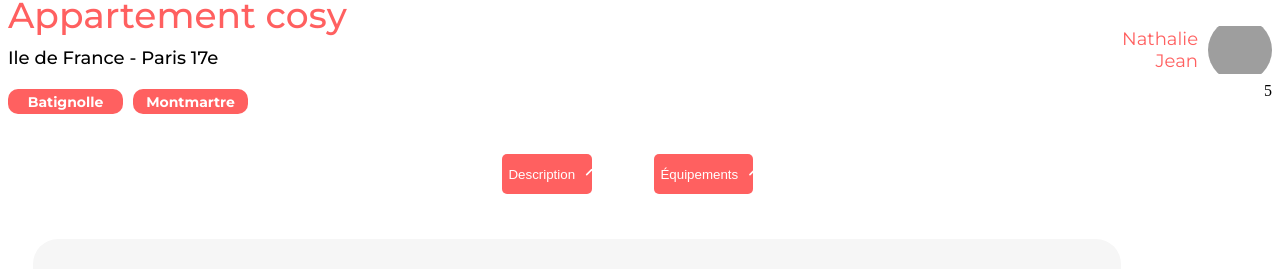
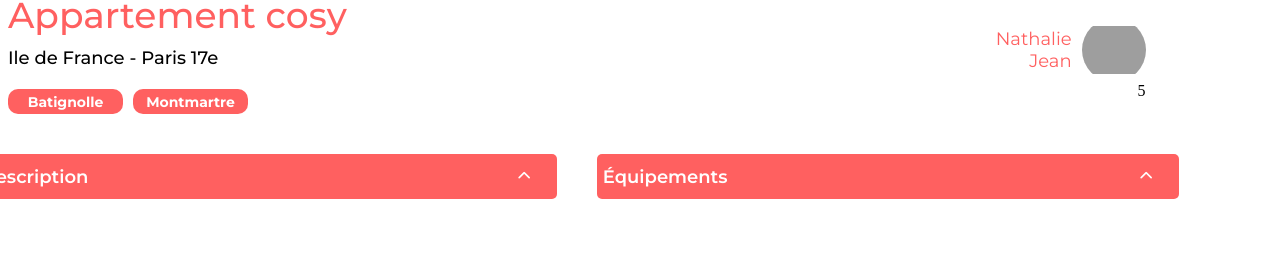
Before and after one commit to Dasher8/kasa_site, a React (Vite) app: page / in a window 1280 px wide. Shown: the part 807-1076 px from the top of the page. Built offline with nearby package versions, Linux system fonts and the light colour scheme; grey boxes are pictures that could not be loaded; a web font is replaced by a local one.

Commit message:
fix: fix space between drop btn and dropdown content

```diff
--- a/src/components/description/styles.scss
+++ b/src/components/description/styles.scss
@@ -1,4 +1,5 @@
 .ddd {
+    width: 90%;
   display: flex;
   flex-direction: column;
   .description-container {
@@ -95,5 +96,7 @@
     justify-content: center;
     align-items: center;
     flex-direction: row;
+    box-sizing: border-box;
+    margin-bottom: 50px;
   }
 }
--- a/src/components/dropdown/index.jsx
+++ b/src/components/dropdown/index.jsx
@@ -14,7 +14,7 @@ function Dropdown({ title, children }) {
     <>
       <div className="dropdown">
         <button className="drop-btn" onClick={toggleDropdown}>
-          <span>{title}</span>
+          <p>{title}</p>
           <i className={`fa-solid fa-chevron-${isOpen ? "down" : "up"}`}></i>
         </button>
         {isOpen && <div className="dropdown-content">{children}</div>}
--- a/src/components/dropdown/styles.scss
+++ b/src/components/dropdown/styles.scss
@@ -1,7 +1,10 @@
 .dropdown {
+  width: 582px;
+  height: 45px;
   text-decoration: none;
   list-style: none;
   margin: 20px;
+  box-sizing: border-box;
 
   a {
     text-decoration: none;
@@ -11,20 +14,23 @@
   }
 
   .drop-btn {
-    width: 80%;
-    height: 40px;
+    width: 582px;
+    height: 45px;
     border-radius: 5px;
     color: white;
     background: #ff6060;
     text-decoration: none;
     display: flex;
     align-items: center;
-    justify-content: space-between;
+    justify-content: flex-start;
     cursor: pointer;
     border: none;
+    box-sizing: border-box;
+    position: relative;
+    margin: 0;
 
     p {
-      padding: 8px;
+      padding: 0px;
       font-size: 18px;
       font-weight: 600;
       font-family: "Montserrat";
@@ -33,34 +39,39 @@
     .fa-chevron-up {
       color: white;
       padding: 10px;
+      right: 1rem;
+      position: absolute;
     }
 
     .fa-chevron-down {
       color: white;
       padding: 10px;
+      position: absolute;
+      right: 1rem;
     }
   }
 
   .dropdown-content {
-    width: 80%;
+    width: 582px;
+    height: 100%;
     background: #f6f6f6;
     border-radius: 5px;
-    padding: 0;
+    padding: 0 10px;
     margin: 0;
+    font-size: 18px;
+    font-family: "Montserrat";
+    position: absolute;
+    box-sizing: border-box;
 
-    .first-tag {
-      padding-top: 10px;
-    }
-
-    li {
-      font-size: 18px;
-      font-family: "Montserrat";
-      padding: 3px 15px;
-      list-style: none;
-    }
-
-    .last-tag {
-      padding-bottom: 10px;
+    ul {
+      margin: 0;
+      padding: 10px 0;
+      li {
+        font-size: 18px;
+        font-family: "Montserrat";
+        padding: 3px 0;
+        list-style: none;
+      }
     }
   }
 }
```
